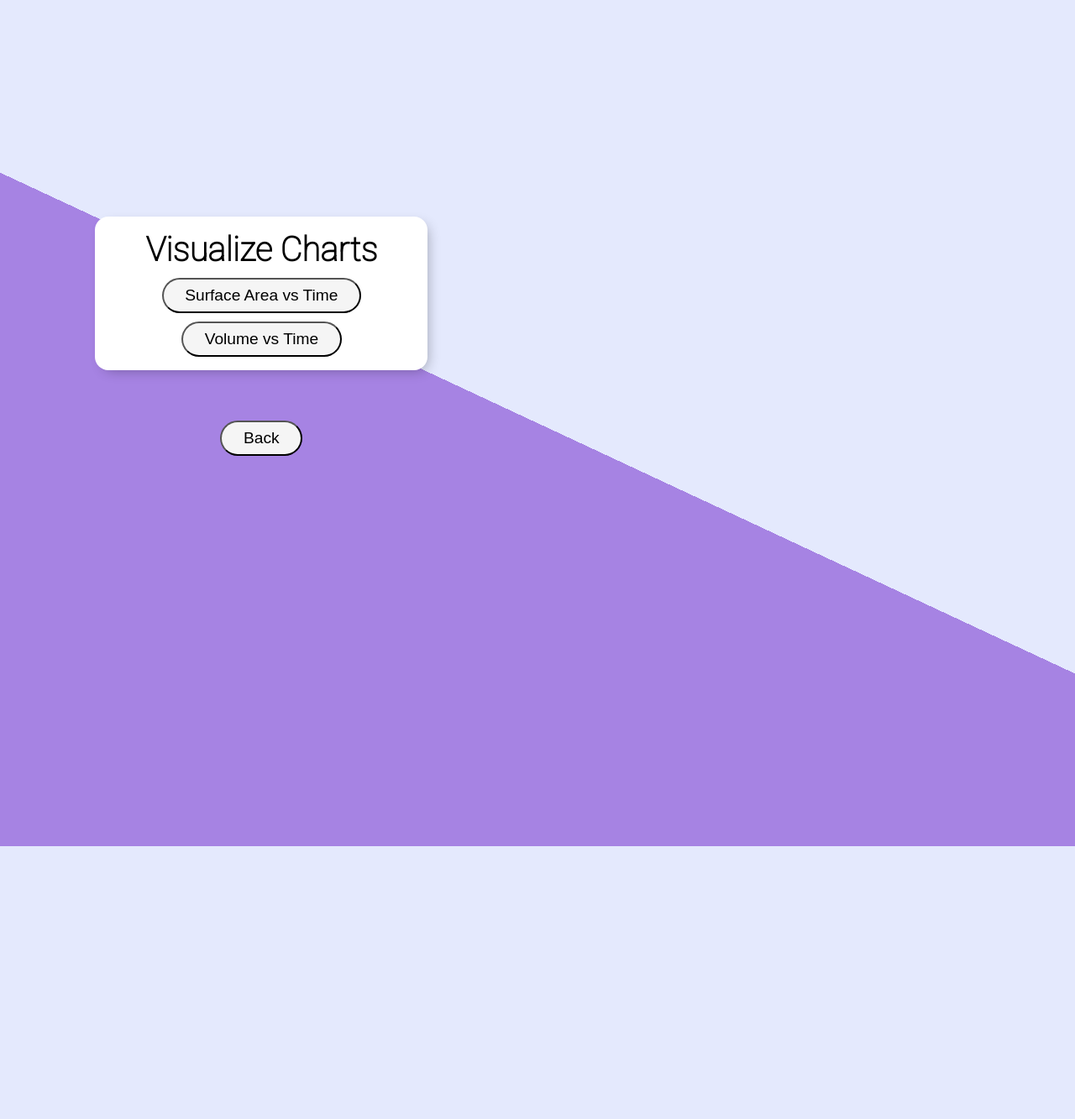
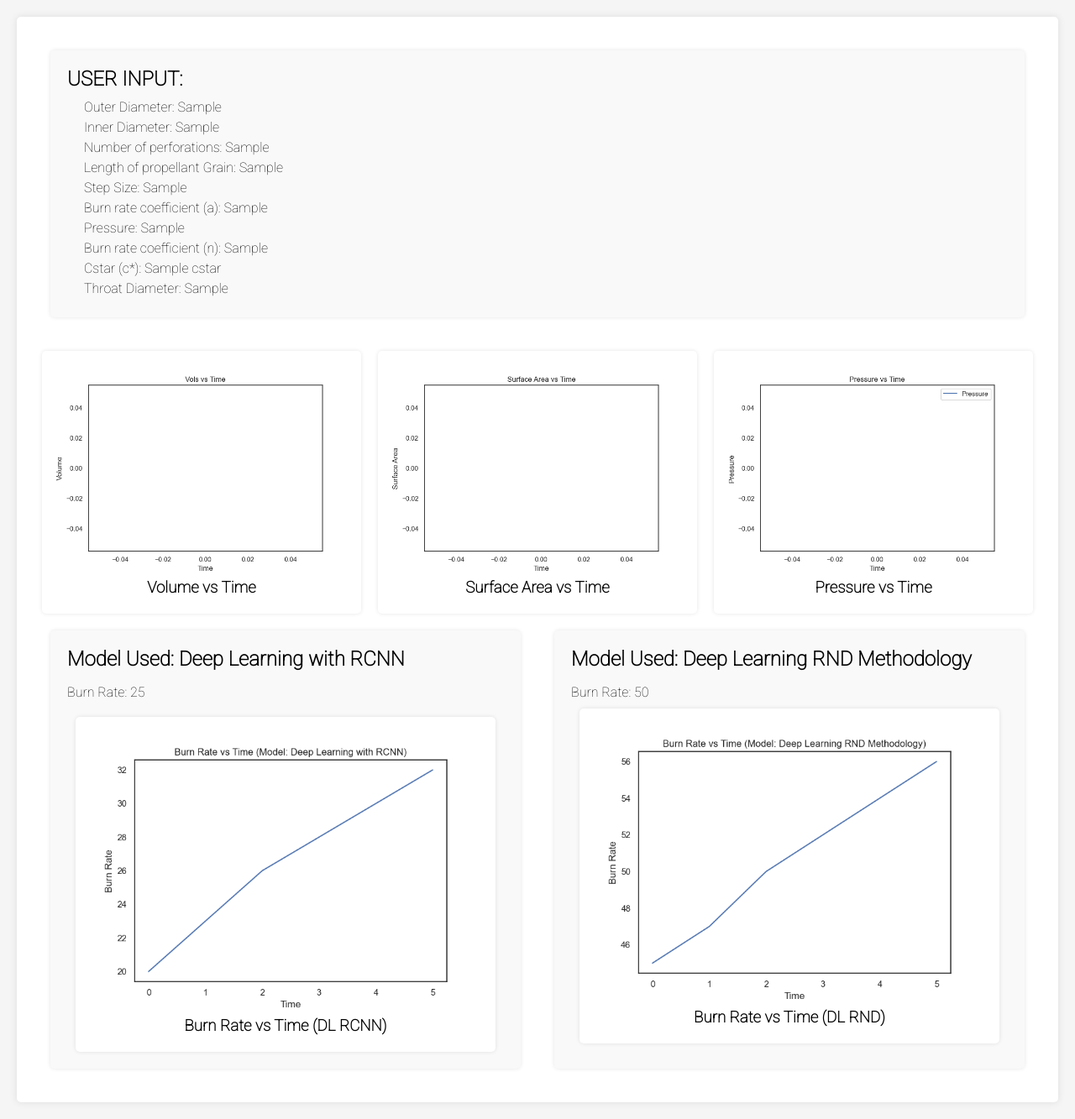
Before and after one commit to anushka-naik/grainPropellant, a Flask app: template templates/report.html in a window 1280 px wide. Shown: the whole page at 84% size. Before the commit the page ends 1008 px from the top, so only its background shows below. Run offline with Flask 3, Linux system fonts and the light colour scheme; the template is opened without the code that fills it: most values are stand-ins (such as "Sample title", 1, 10 or a date in 2020); some libraries are stand-ins or nearby versions.

Commit message:
frontend updation

```diff
--- a/app.py
+++ b/app.py
@@ -62,7 +62,11 @@ def getSA_AB_P(l,d,di,nh,a,p,n,dt, cstar, STEP_SIZE):
     p_list = []
 
     #calculated
-    at = math.pi * dt**2 /4
+    if dt != 0:
+        at = math.pi * dt**2 / 4
+    else:
+        at = 1
+
     rho = 1
 
     #initial values
@@ -84,7 +88,10 @@ def getSA_AB_P(l,d,di,nh,a,p,n,dt, cstar, STEP_SIZE):
 
         print(abCurr)
         saCurr = saCurr - abCurr
-        pCurr = abCurr/at * (a*rho*cstar/9800) ** (1/(1-n))
+        if a * rho * cstar != 0 and (1 - n) != 0:
+            pCurr = abCurr/at * (a*rho*cstar/9800) ** (1/(1-n))
+        else:
+            pCurr = 0
 
         sa_list.append(saCurr)
         ab_list.append(abCurr)
@@ -147,6 +154,9 @@ def report():
         sa_list, ab_list, p_list = getSA_AB_P(L,D,d,n,a,p,N,dt, cstar, STEP_SIZE)
         vol_list = getVolume(L,D,d,n,a,p,N, br, STEP_SIZE)
 
+        time_interp = np.linspace(0, len(p_list) * STEP_SIZE, len(steps))
+        p_interp = np.interp(time_interp, np.arange(0, len(p_list) * STEP_SIZE, STEP_SIZE), p_list)
+
         plt.figure()
         plt.plot(steps, vols)
         plt.title("Vols vs Time")
@@ -162,6 +172,35 @@ def report():
         plt.ylabel("Surface Area")
         # plt.legend()
         plt.savefig('static/images/Surface Area.png')
+
+        plt.figure()
+        plt.plot(steps, p_interp, label='Pressure')
+        plt.title("Pressure vs Time")
+        plt.xlabel("Time")
+        plt.ylabel("Pressure")
+        plt.legend()
+        plt.savefig('static/images/Pressure.png')
+         # Dummy data for burn rate vs time (Deep Learning with RCNN)
+        time_values_dlrcnn = [0, 1, 2, 3, 4, 5]
+        burn_rate_dlrcnn_values = [20, 23, 26, 28, 30, 32]
+
+        plt.figure()
+        plt.plot(time_values_dlrcnn, burn_rate_dlrcnn_values)
+        plt.title("Burn Rate vs Time (Model: Deep Learning with RCNN)")
+        plt.xlabel("Time")
+        plt.ylabel("Burn Rate")
+        plt.savefig('static/images/BurnRateDLRCNN.png')
+
+        # Dummy data for burn rate vs time (Deep Learning RND Methodology)
+        time_values_dlrnd = [0, 1, 2, 3, 4, 5]
+        burn_rate_dlrnd_values = [45, 47, 50, 52, 54, 56]
+
+        plt.figure()
+        plt.plot(time_values_dlrnd, burn_rate_dlrnd_values)
+        plt.title("Burn Rate vs Time (Model: Deep Learning RND Methodology)")
+        plt.xlabel("Time")
+        plt.ylabel("Burn Rate")
+        plt.savefig('static/images/BurnRateDLRND.png')
 
         os.chdir(os.getcwd())
         figs = os.listdir('static/images')
--- a/static/css/report.css
+++ b/static/css/report.css
@@ -1,65 +1,92 @@
-html {
-    background-color: #E4E9FD;
-    background-image: -webkit-linear-gradient(65deg, #A683E3 50%, #E4E9FD 50%);
-    min-height: 1000px;
-    font-family: 'Roboto', sans-serif;
+/* Reset some default styles */
+body, h1, h2, h3, ul {
+    margin: 0;
+    padding: 0;
 }
 
-  .btn-chart{
-    color: #000;
-    background-color: whitesmoke;
-    border-radius: 2rem;
-    font-size : 1.2rem;
-    padding: 0.5rem 1.6rem;
-
+/* Set a background color and font style */
+body {
+    font-family: 'Roboto', sans-serif;
+    background-color: #f5f5f5;
 }
 
-  .btn-chart:active{
-    background-color: rgb(205, 203, 203);
+/* Style the dashboard container */
+.dashboard-container {
+    display: flex;
+    flex-wrap: wrap;
+    justify-content: space-between;
+    padding: 20px;
+    margin: 20px auto;
+    max-width: 1200px;
+    background-color: white;
+    box-shadow: 0px 0px 10px rgba(0, 0, 0, 0.1);
+    border-radius: 5px;
 }
 
-
-.box{
-    font-size: 30px;
-    padding: 20vh 0 0 0;
-    /* display: flex; */
-    text-align: center;
-    align-items: center;
-    justify-content: center;
-    height: 100vh;
-    width:48%;
-    float: left;
-    font-weight: 800;
-    font-size: 2.5rem;
+/* Style each section */
+.section {
+    flex: 1;
+    margin: 20px;
+    padding: 20px;
+    background-color: #f9f9f9;
+    box-shadow: 0px 0px 5px rgba(0, 0, 0, 0.1);
+    border-radius: 5px;
 }
 
-.box-bg{
-    width: 60%;
-    margin: 50px auto;
-    background: white;
-    border-radius: 1rem;
-    box-shadow: 5px 5px 15px -5px rgba(0, 0, 0, 0.3);
-    padding: 1rem;
+/* Style the graphs container */
+.graphs {
+    display: flex;
+    justify-content: space-between;
+    margin-top: 20px;
 }
 
-.left-box{
-    padding: 25vh 0 0 0;
+/* Style individual graphs */
+.graph {
+    flex: 1;
+    margin: 0 10px;
+    padding: 10px;
+    background-color: #ffffff;
+    box-shadow: 0px 0px 5px rgba(0, 0, 0, 0.1);
+    border-radius: 5px;
+    text-align: center;
 }
 
-.addedClass{
-    background-color: aqua;
-    visibility: hidden;
+/* Style headings */
+h2, h3 {
+    margin-bottom: 10px;
+    font-weight: bold;
 }
 
-.graph-image{
-    visibility: hidden;
-    display: none;
+/* Style lists */
+ul {
+    list-style: none;
+    padding-left: 20px;
 }
 
-.image-visible{
-    visibility: visible;
+ul li {
+    margin-bottom: 5px;
 }
 
-.img{
-    border-radius: 3rem;
+/* Style images */
+.graph img {
+    max-width: 100%;
+    height: auto;
 }
+
+/* Style model details */
+p {
+    margin-bottom: 10px;
+}
+
+/* Add responsiveness */
+@media (max-width: 768px) {
+    .dashboard-container {
+        flex-direction: column;
+    }
+    .section {
+        margin: 10px 0;
+    }
+    .graph {
+        margin: 10px 0;
+    }
+}
--- a/templates/report.html
+++ b/templates/report.html
@@ -3,7 +3,7 @@
 <head>
     <meta charset="utf-8">
     <meta http-equiv="X-UA-Compatible" content="IE=edge">
-        <title></title>
+    <title>Dashboard</title>
     <meta name="description" content="">
     <meta name="viewport" content="width=device-width, initial-scale=1">
     <link rel="preconnect" href="https://fonts.googleapis.com">
@@ -12,35 +12,59 @@
     <link rel="stylesheet" href="{{url_for('static', filename="css/report.css")}}">
 </head>
 <body>
-    <!--
-        {% for fig in figs %}
-        <img src="{{url_for('static', filename=fig)}}">
-
-        {% endfor %}
-
-        {% for k,v in report.items() %}
-        <br>
-        <h3> {{ k }} </h3>
-        {% endfor %}
-    -->
-
-        <div class="box left-box" id="left-box">
-            <div class="box-bg">
-                Visualize Charts</br>
-                <input type="button" value="Surface Area vs Time" class="btn-chart" id="SAvT"> <br>
-                <input type="button" value="Volume vs Time" class="btn-chart" id="VvT"> <br>
+    <div class="dashboard-container">
+        <div class="section">
+            <!-- Part 1: Inputted Data -->
+            <h2>USER INPUT:</h2>
+            <ul>
+                <li>Outer Diameter: {{ report.D }}</li>
+                <li>Inner Diameter: {{ report.d }}</li>
+                <li>Number of perforations: {{ report.n }}</li>
+                <li>Length of propellant Grain: {{ report.L }}</li>
+                <li>Step Size: {{ report.dt }}</li>
+                <li>Burn rate coefficient (a): {{ report.a }}</li>
+                <li>Pressure: {{ report.p }}</li>
+                <li>Burn rate coefficient (n): {{ report.n }}</li>
+                <li>Cstar (c*): {{ report.cstar }}</li>
+                <li>Throat Diameter: {{ report.dt }}</li>
+            </ul>
         </div>
-            <input type="button" value="Back" onclick="history.back()" class="btn-chart">
-
+        <div class="graphs">
+            <div class="graph">
+                <img src="{{url_for('static', filename='images/Volume.png')}}" alt="Volume vs Time">
+                <h3>Volume vs Time</h3>
+            </div>
+            <div class="graph">
+                <img src="{{url_for('static', filename='images/Surface Area.png')}}" alt="Surface Area vs Time">
+                <h3>Surface Area vs Time</h3>
+            </div>
+            <div class="graph">
+                <img src="{{url_for('static', filename='images/Pressure.png')}}" alt="Pressure vs Time">
+                <h3>Pressure vs Time</h3>
+            </div>
         </div>
 
-        <div class="box right-box" id="right-box">
-            <img src="/static/images/Surface Area.png" class="img graph-image" id="Surface-Area">
-            <img src="/static/images/Volume.png" class="img graph-image" id="Volume">
+        <div class="section">
+            <!-- Part 5: Burn Rate and Graph (Model: Deep Learning with RCNN) -->
+            <h2>Model Used: Deep Learning with RCNN</h2>
+            <p>Burn Rate: 25</p>
+            <div class="graphs">
+                <div class="graph">
+                    <img src="{{url_for('static', filename='images/BurnRateDLRCNN.png')}}" alt="Burn Rate DL RCNN">
+                    <h3>Burn Rate vs Time (DL RCNN)</h3>
+                </div>
+        </div>
     </div>
 
-
-
+        <div class="section">
+            <!-- Part 6: Burn Rate and Graph (Model: Deep Learning RND Methodology) -->
+            <h2>Model Used: Deep Learning RND Methodology</h2>
+            <p>Burn Rate: 50</p>
+            <div class="graph">
+                <img src="{{url_for('static', filename='images/BurnRateDLRND.png')}}" alt="Burn Rate DL RND">
+                <h3>Burn Rate vs Time (DL RND)</h3>
+            </div>
+        </div>
 
 
     <script src="https://ajax.googleapis.com/ajax/libs/jquery/3.6.1/jquery.min.js"></script>
```
Also changed, not shown: del.png (added), static/images/BurnRateDLRCNN.png (added), static/images/BurnRateDLRND.png (added), static/images/Pressure.png (added), static/images/Surface Area.png, static/images/Volume.png. Lines whose indentation alone changed are shown as unchanged.
